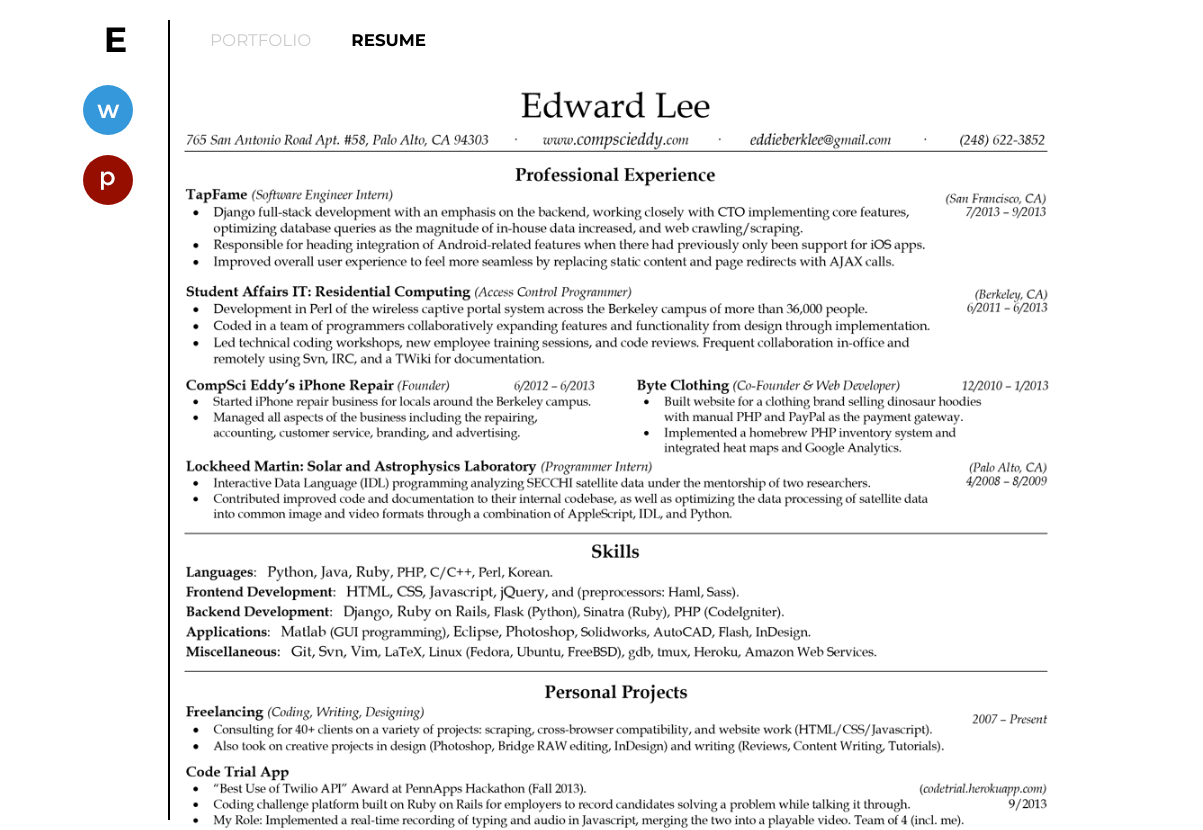
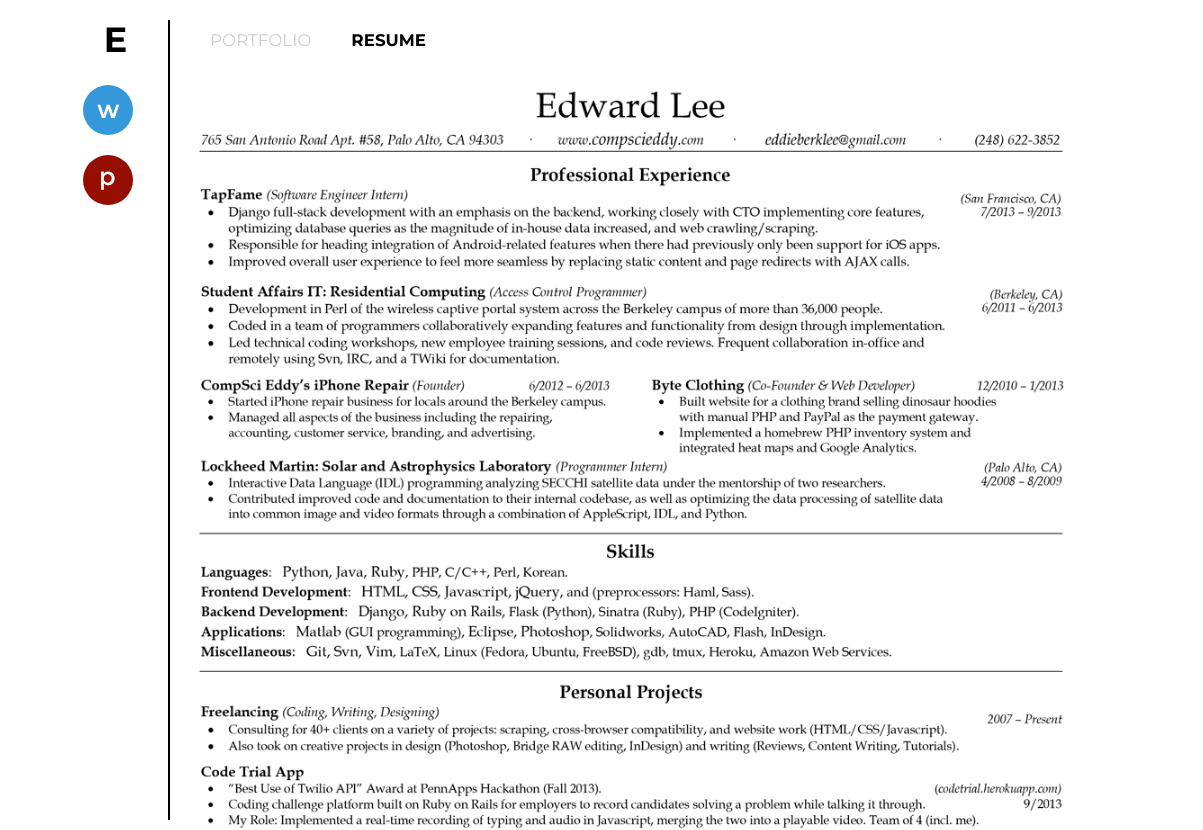
Before and after one commit to eddieberklee/personal-circles, a plain HTML site: page resume.html in a window 1280 px wide. Shown: the top 830 px of the page, 77-1280 px from the left. Drawn offline with Linux system fonts and the light colour scheme.

Commit message:
Add left margin to resume #1

```diff
--- a/resume.html
+++ b/resume.html
@@ -52,7 +52,7 @@
 
           <div class="h20"></div>
 
-          <img src="img/resume/resume.png" style="width:934px;display:block;margin:0 auto;"/>
+          <img src="img/resume/resume.png" style="width:934px;display:block;margin:0 auto;padding-left:15px;"/>
 
           <div class="h90"></div>
 
```
